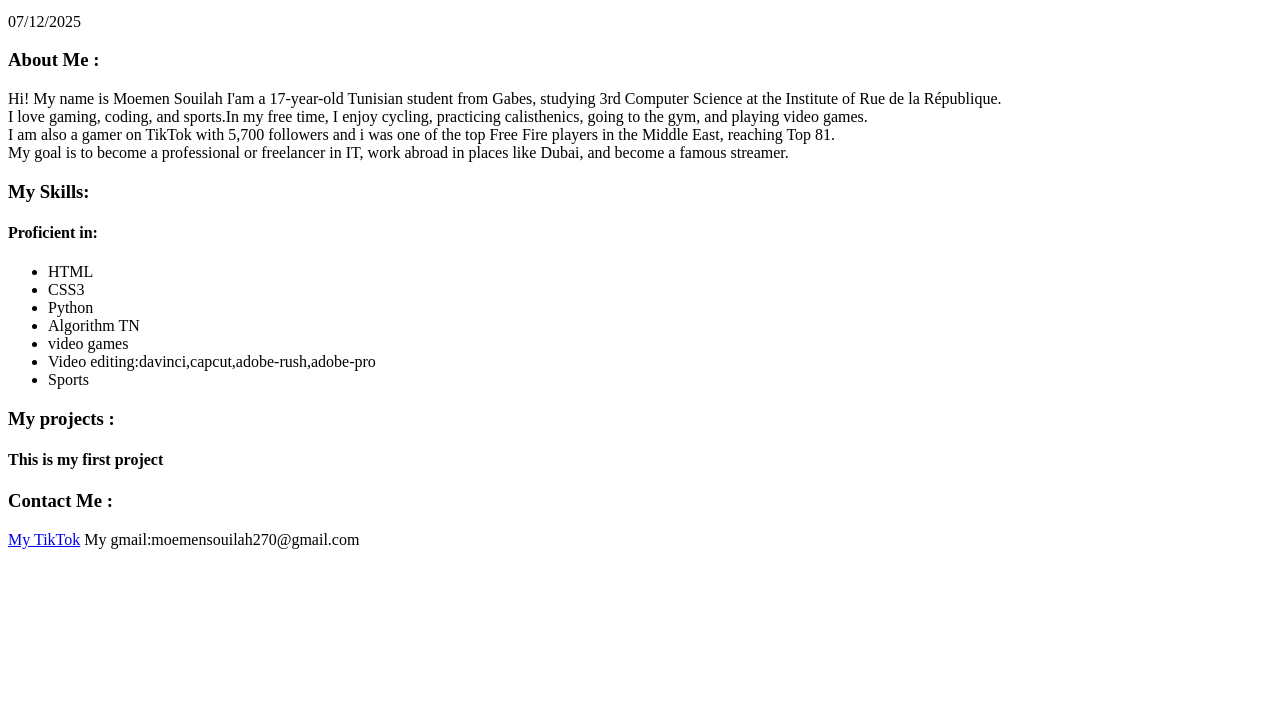
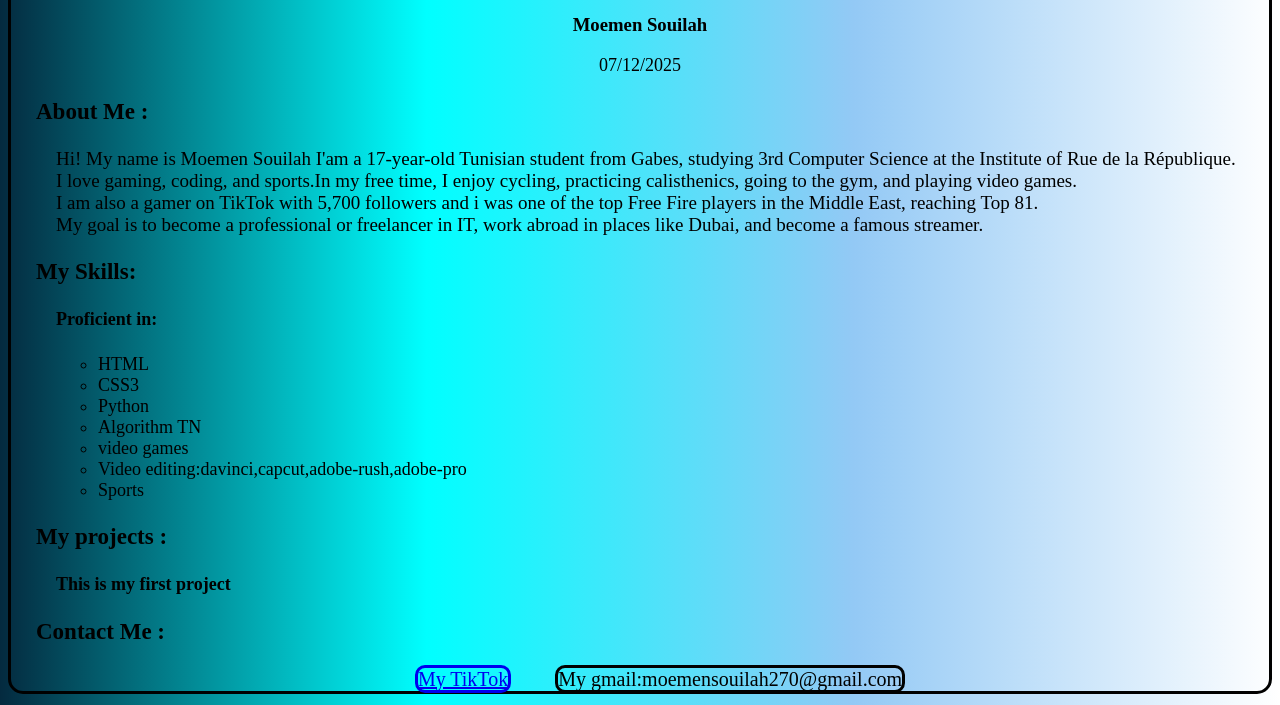
Before and after one commit to Moemen992/My-Portfolio-2, a plain HTML site: page index.html in a window 1280 px wide. Shown: the part 95-800 px from the top of the page. Drawn offline with Linux system fonts and the light colour scheme.

Commit message:
Update index.html

```diff
--- a/index.html
+++ b/index.html
@@ -3,7 +3,7 @@
 <head>
 <meta charset="utf-8">
 <meta name="viewport" content="widht=device-width, initial-scale=1.0">
-<link rel="stylesheet" href="./mycss.css.css">
+<link rel="stylesheet" href="./mycss.css">
 <title>My Portfolio</title>
 </head>
 
```
